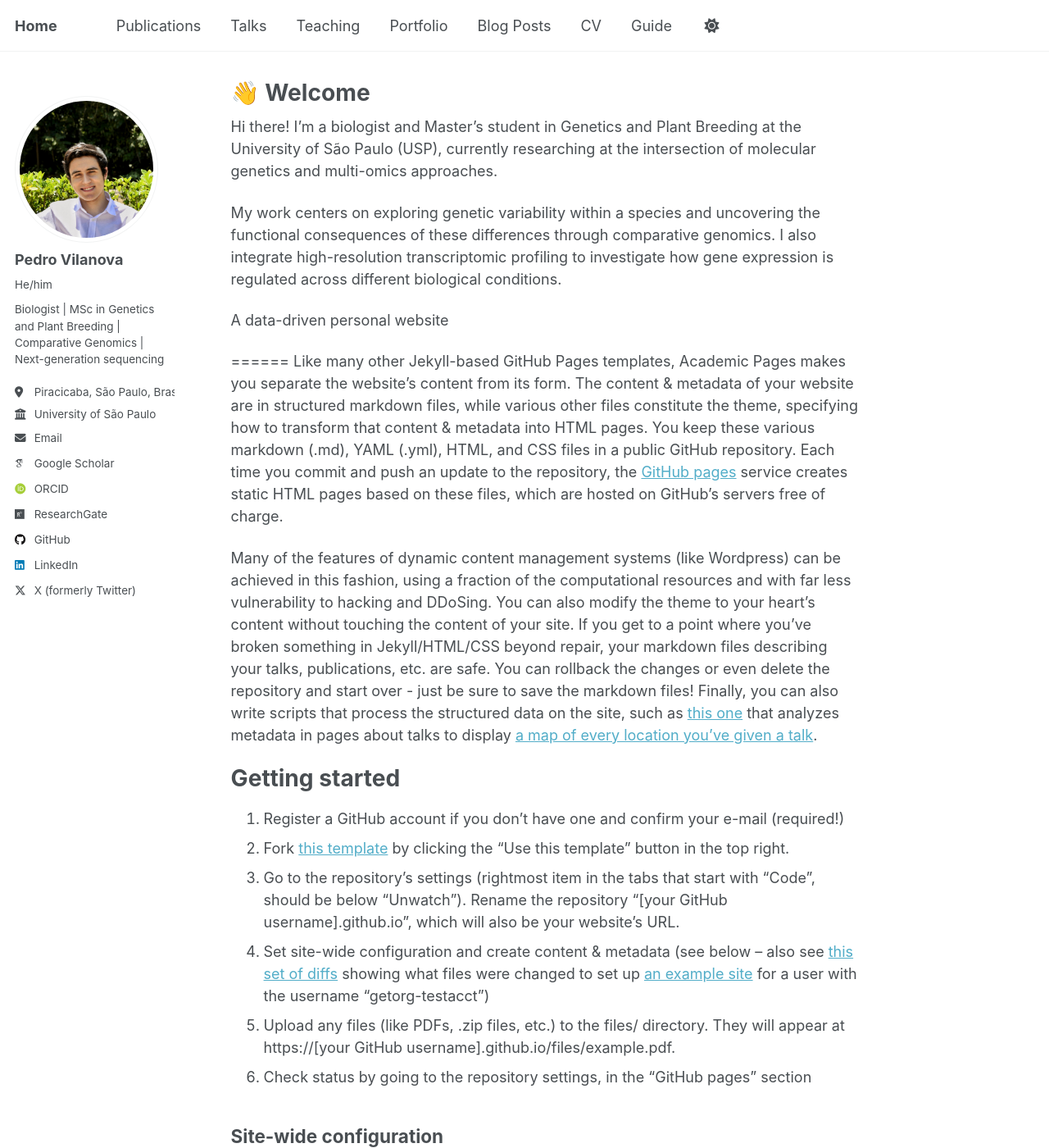
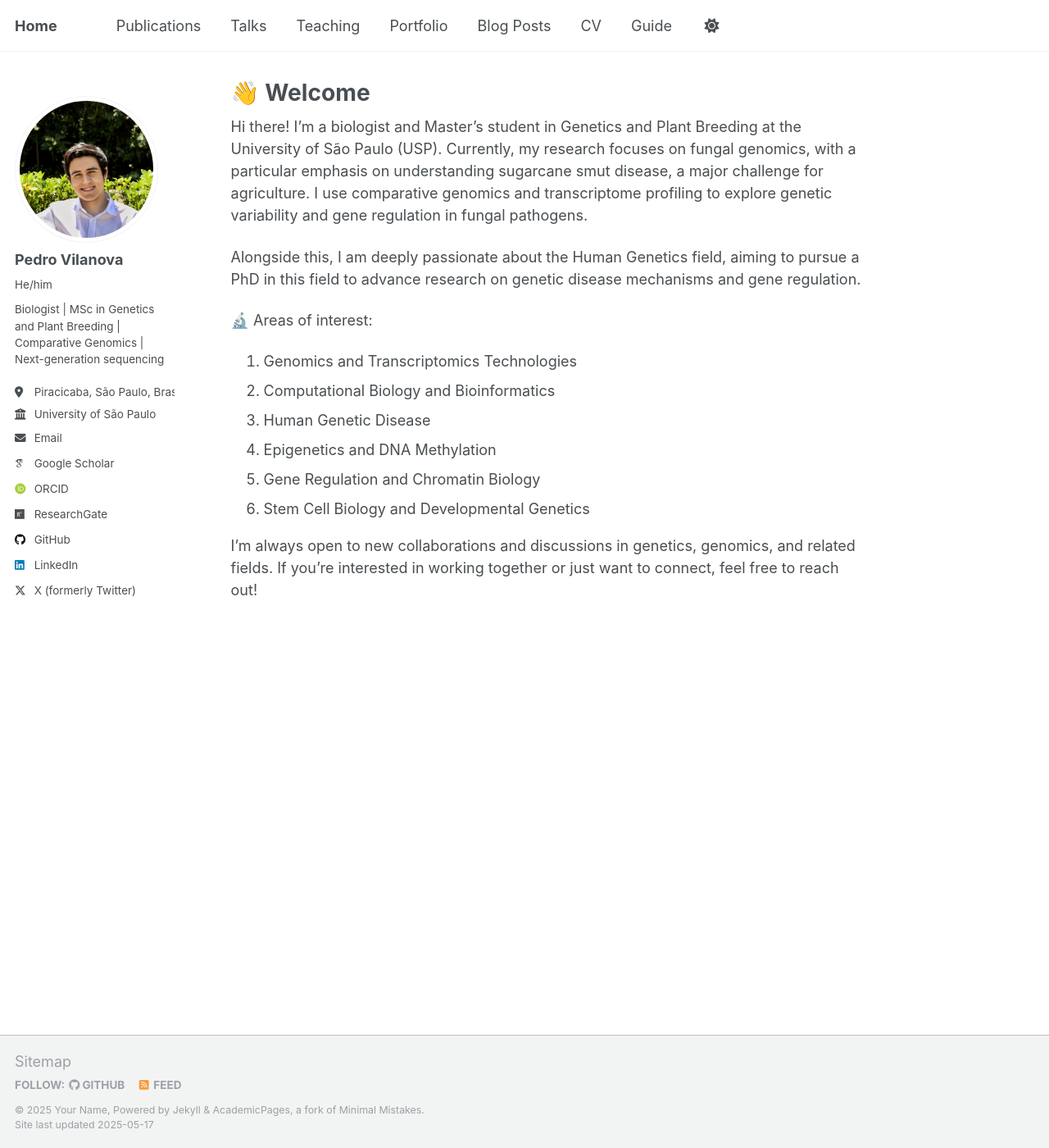
Before and after one commit to pedrofvilanova/pedrofvilanova.github.io, a Jekyll site: the page built from _pages/about.md, in a window 1280 px wide and 1400 px high. Shown: the whole window at 82% size. Built offline with Jekyll 4.4.1, drawn with Linux system fonts in a browser that asks for light colours; some web fonts are replaced; some of the changed text lies outside the part shown.

Commit message:
Update about.md

```diff
--- a/_pages/about.md
+++ b/_pages/about.md
@@ -7,47 +7,17 @@ redirect_from:
   - /about.html
 ---
 
-Hi there! I’m a biologist and Master’s student in Genetics and Plant Breeding at the University of São Paulo (USP), currently researching at the intersection of molecular genetics and multi-omics approaches.
+Hi there! I’m a biologist and Master’s student in Genetics and Plant Breeding at the University of São Paulo (USP). Currently, my research focuses on fungal genomics, with a particular emphasis on understanding sugarcane smut disease, a major challenge for agriculture. I use comparative genomics and transcriptome profiling to explore genetic variability and gene regulation in fungal pathogens.
 
-My work centers on exploring genetic variability within a species and uncovering the functional consequences of these differences through comparative genomics. I also integrate high-resolution transcriptomic profiling to investigate how gene expression is regulated across different biological conditions.
+Alongside this, I am deeply passionate about the Human Genetics field, aiming to pursue a PhD in this field to advance research on genetic disease mechanisms and gene regulation.
 
+🔬 Areas of interest:
 
-A data-driven personal website
+1. Genomics and Transcriptomics Technologies
+2. Computational Biology and Bioinformatics
+3. Human Genetic Disease
+4. Epigenetics and DNA Methylation
+5. Gene Regulation and Chromatin Biology
+6. Stem Cell Biology and Developmental Genetics
 
-======
-Like many other Jekyll-based GitHub Pages templates, Academic Pages makes you separate the website's content from its form. The content & metadata of your website are in structured markdown files, while various other files constitute the theme, specifying how to transform that content & metadata into HTML pages. You keep these various markdown (.md), YAML (.yml), HTML, and CSS files in a public GitHub repository. Each time you commit and push an update to the repository, the [GitHub pages](https://pages.github.com/) service creates static HTML pages based on these files, which are hosted on GitHub's servers free of charge.
-
-Many of the features of dynamic content management systems (like Wordpress) can be achieved in this fashion, using a fraction of the computational resources and with far less vulnerability to hacking and DDoSing. You can also modify the theme to your heart's content without touching the content of your site. If you get to a point where you've broken something in Jekyll/HTML/CSS beyond repair, your markdown files describing your talks, publications, etc. are safe. You can rollback the changes or even delete the repository and start over - just be sure to save the markdown files! Finally, you can also write scripts that process the structured data on the site, such as [this one](https://github.com/academicpages/academicpages.github.io/blob/master/talkmap.ipynb) that analyzes metadata in pages about talks to display [a map of every location you've given a talk](https://academicpages.github.io/talkmap.html).
-
-Getting started
-======
-1. Register a GitHub account if you don't have one and confirm your e-mail (required!)
-1. Fork [this template](https://github.com/academicpages/academicpages.github.io) by clicking the "Use this template" button in the top right.
-1. Go to the repository's settings (rightmost item in the tabs that start with "Code", should be below "Unwatch"). Rename the repository "[your GitHub username].github.io", which will also be your website's URL.
-1. Set site-wide configuration and create content & metadata (see below -- also see [this set of diffs](http://archive.is/3TPas) showing what files were changed to set up [an example site](https://getorg-testacct.github.io) for a user with the username "getorg-testacct")
-1. Upload any files (like PDFs, .zip files, etc.) to the files/ directory. They will appear at https://[your GitHub username].github.io/files/example.pdf.
-1. Check status by going to the repository settings, in the "GitHub pages" section
-
-Site-wide configuration
-------
-The main configuration file for the site is in the base directory in [_config.yml](https://github.com/academicpages/academicpages.github.io/blob/master/_config.yml), which defines the content in the sidebars and other site-wide features. You will need to replace the default variables with ones about yourself and your site's github repository. The configuration file for the top menu is in [_data/navigation.yml](https://github.com/academicpages/academicpages.github.io/blob/master/_data/navigation.yml). For example, if you don't have a portfolio or blog posts, you can remove those items from that navigation.yml file to remove them from the header.
-
-Create content & metadata
-------
-For site content, there is one markdown file for each type of content, which are stored in directories like _publications, _talks, _posts, _teaching, or _pages. For example, each talk is a markdown file in the [_talks directory](https://github.com/academicpages/academicpages.github.io/tree/master/_talks). At the top of each markdown file is structured data in YAML about the talk, which the theme will parse to do lots of cool stuff. The same structured data about a talk is used to generate the list of talks on the [Talks page](https://academicpages.github.io/talks), each [individual page](https://academicpages.github.io/talks/2012-03-01-talk-1) for specific talks, the talks section for the [CV page](https://academicpages.github.io/cv), and the [map of places you've given a talk](https://academicpages.github.io/talkmap.html) (if you run this [python file](https://github.com/academicpages/academicpages.github.io/blob/master/talkmap.py) or [Jupyter notebook](https://github.com/academicpages/academicpages.github.io/blob/master/talkmap.ipynb), which creates the HTML for the map based on the contents of the _talks directory).
-
-**Markdown generator**
-
-The repository includes [a set of Jupyter notebooks](https://github.com/academicpages/academicpages.github.io/tree/master/markdown_generator
-) that converts a CSV containing structured data about talks or presentations into individual markdown files that will be properly formatted for the Academic Pages template. The sample CSVs in that directory are the ones I used to create my own personal website at stuartgeiger.com. My usual workflow is that I keep a spreadsheet of my publications and talks, then run the code in these notebooks to generate the markdown files, then commit and push them to the GitHub repository.
-
-How to edit your site's GitHub repository
-------
-Many people use a git client to create files on their local computer and then push them to GitHub's servers. If you are not familiar with git, you can directly edit these configuration and markdown files directly in the github.com interface. Navigate to a file (like [this one](https://github.com/academicpages/academicpages.github.io/blob/master/_talks/2012-03-01-talk-1.md) and click the pencil icon in the top right of the content preview (to the right of the "Raw | Blame | History" buttons). You can delete a file by clicking the trashcan icon to the right of the pencil icon. You can also create new files or upload files by navigating to a directory and clicking the "Create new file" or "Upload files" buttons.
-
-Example: editing a markdown file for a talk
-![Editing a markdown file for a talk](/images/editing-talk.png)
-
-For more info
-------
-More info about configuring Academic Pages can be found in [the guide](https://academicpages.github.io/markdown/), the [growing wiki](https://github.com/academicpages/academicpages.github.io/wiki), and you can always [ask a question on GitHub](https://github.com/academicpages/academicpages.github.io/discussions). The [guides for the Minimal Mistakes theme](https://mmistakes.github.io/minimal-mistakes/docs/configuration/) (which this theme was forked from) might also be helpful.
+I’m always open to new collaborations and discussions in genetics, genomics, and related fields. If you’re interested in working together or just want to connect, feel free to reach out!
```
